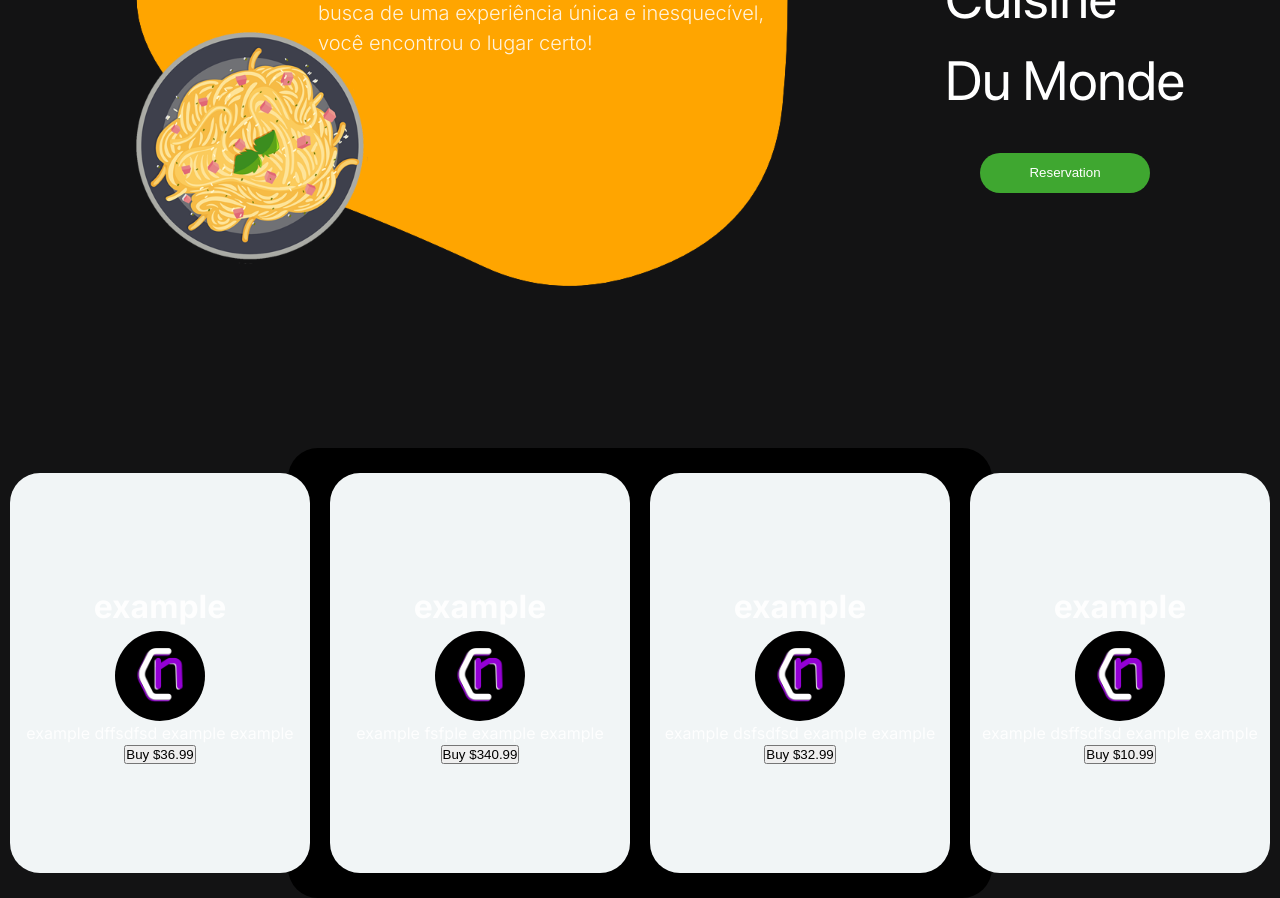
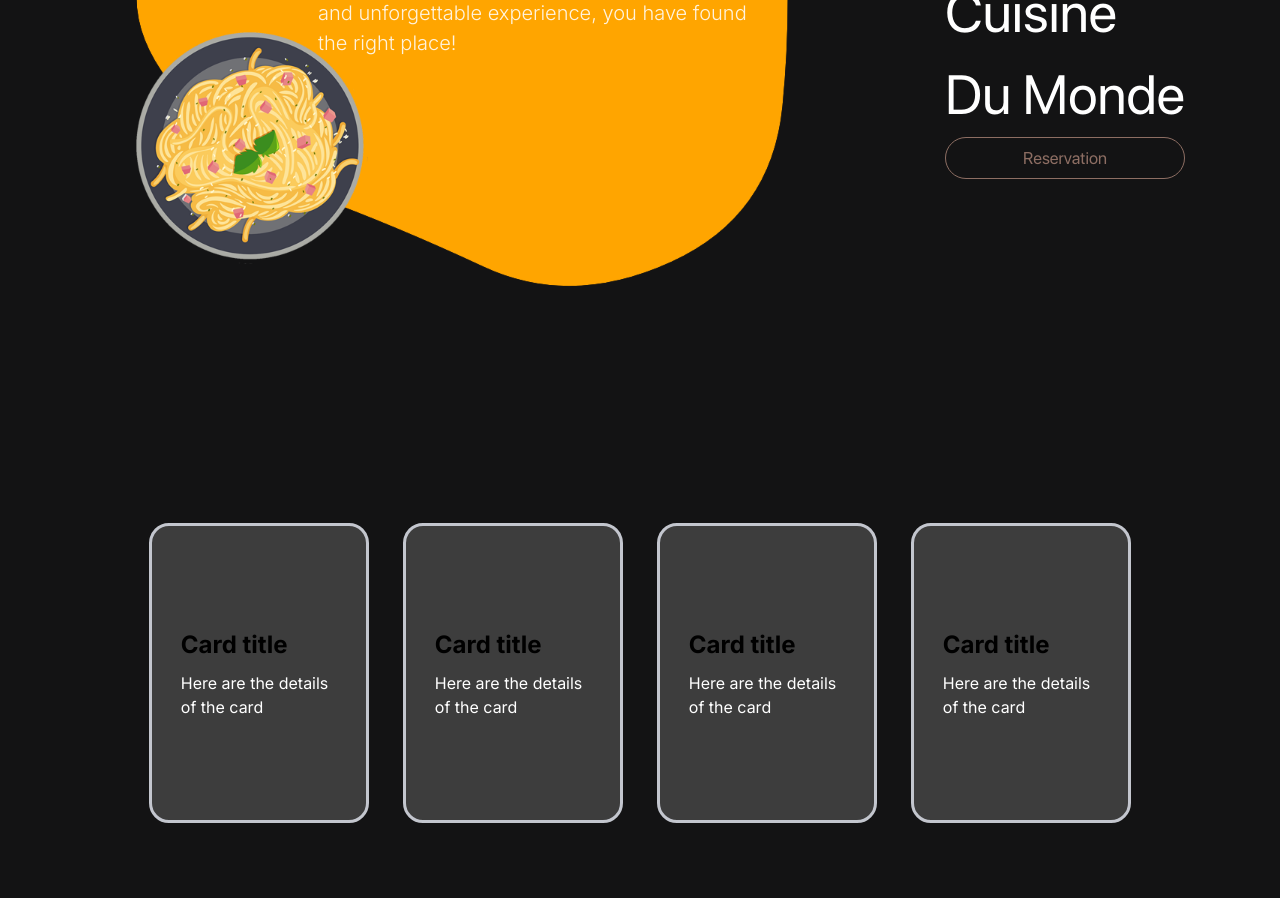
Before and after one commit to caioneves05/saveur-divine, a React (Vite) app: page / in a window 1280 px wide. Shown: the part 480-1378 px from the top of the page. Built offline with nearby package versions, Linux system fonts and the light colour scheme.

Commit message:
Updating new styles in Menu and Reservation.

```diff
--- a/package.json
+++ b/package.json
@@ -14,7 +14,9 @@
     "node-sass": "^9.0.0",
     "react": "^18.2.0",
     "react-dom": "^18.2.0",
-    "react-icons": "^4.9.0"
+    "react-hook-form": "^7.45.1",
+    "react-icons": "^4.9.0",
+    "react-modal": "^3.16.1"
   },
   "devDependencies": {
     "@types/react": "^18.0.37",
--- a/src/components/Carousel/Carousel.module.scss
+++ /dev/null
@@ -1,30 +0,0 @@
-.container{
-    display: flex;
-    flex-direction: row;
-    justify-content: center;
-    align-items: center;
-    width: 55%;
-    height: 450px;
-    margin: auto;
-    margin-top: 70px;
-    background-color: rgb(0, 0, 0);
-    border-radius: 30px;
-
-
-    .card{
-        display: flex;
-        flex-direction: column;
-        justify-content: center;
-        align-items: center;
-        background-color: #F1F5F6;
-        border-radius: 30px;
-        width: 300px;
-        height: 400px;
-        margin: 10px;
-    }
-
-    img{
-        width: 30%;
-        border-radius: 100%;
-    }
-}
--- a/src/components/Header/Header.jsx
+++ b/src/components/Header/Header.jsx
@@ -1,6 +1,6 @@
 import style from './Header.module.scss'
 import svgBuble from '../../assets/images/blob.png'
-import Modal from '../Modal/Modal'
+import Reserve from '../Reserve/Reserve'
 import { useState, useEffect } from 'react'
 import { useSpring, animated } from '@react-spring/web'
 
@@ -32,8 +32,10 @@ const Header = () => {
                         <img src={svgBuble} alt="" className={style.imgBuble}/>
 
                         <div className={style.description}>
-                            <h1>Descubra o sabor do mundo inteiro com apenas um clique!</h1>
-                            <h2>Bem-vindo ao Saveur Divine, o destino gastronômico que irá transportar você para um mundo de delícias culinárias. Se você está em busca de uma experiência única e inesquecível, você encontrou o lugar certo!</h2>
+                            <h1>Discover the taste of the whole world with just one click!</h1>
+                            <h2>
+                                Welcome to Saveur Divine, the culinary destination that will transport you to a world of culinary delights. If you are looking for a unique and unforgettable experience, you have found the right place!
+                            </h2>
                         </div>
 
                     </div>
@@ -45,10 +47,10 @@ const Header = () => {
                             <h1>Du Monde</h1>
                         </div>
 
-                        <button onClick={() => setOpen(!open)}>Reservation</button>
+                        <button onClick={() => setOpen(!open)}><span>Reservation</span></button>
                     </div>
                 </header>
-                <Modal isOpen={open} actionName='reservation' setOpen={setOpen}/>
+                <Reserve isOpen={open} actionName='reservation' setOpen={setOpen}/>
             </animated.div>
         </>
     )
--- a/src/components/Header/Header.module.scss
+++ b/src/components/Header/Header.module.scss
@@ -48,6 +48,7 @@
             font-size: 20px;
             text-align: left;
             font-weight: 300;
+            text-shadow: rgba(99, 99, 99, 0.2) 0px 2px 8px 0px;
         }
     }
 
@@ -64,22 +65,55 @@
             top: 100%;
         }
 
-        .box, button {
-            color: white;
-            background-color: #3fa730;
+        button {
+            background: transparent;
+            position: relative;
+            padding: 10px 10px;
+            display: flex;
+            align-items: center;
+            font-size: 17px;
+            font-weight: 600;
             text-decoration: none;
-            border: none;
-            margin: auto;
-            margin-top: 30px;
-            width: 170px;
-            height: 40px;
-            border-radius: 40px;
+            cursor: pointer;
+            border: 1px solid #8D6E63;
+            border-radius: 25px;
+            outline: none;
+            overflow: hidden;
+            color: #8D6E63;
+            transition: color 0.3s 0.1s ease-out;
+            text-align: center;
         }
 
-        .box,  button:hover {
-            cursor: pointer;
-            background-color: #18600d;
-            transition: 0.6s;
+        button span {
+            font-family: SFpro;
+            margin: auto;
+        }
+
+        button::before {
+            position: absolute;
+            top: 0;
+            left: 0;
+            right: 0;
+            bottom: 0;
+            margin: auto;
+            content: '';
+            border-radius: 50%;
+            display: block;
+            width: 20em;
+            height: 20em;
+            left: -5em;
+            text-align: center;
+            transition: box-shadow 0.5s ease-out;
+            z-index: -1;
+        }
+
+        button:hover {
+            color: #fff;
+            border: 1px solid #8D6E63;
+        }
+
+        button:hover::before {
+            box-shadow: inset 0 0 0 10em #8D6E63
         }
 
     }
--- a/src/components/Carousel/Carousel.jsx
+++ b/src/components/Menu/Menu.jsx
@@ -1,11 +1,11 @@
-import style from './Carousel.module.scss'
+import style from './Menu.module.scss'
 import img from '../../assets/images/logo.jpg'
 
-const Carousel = () => {
+const Menu = () => {
 
-    const menu = [
+    const items = [
         {
-            name: 'example',
+            name: 'Torta de frango',
             price: 36.99,
             description: 'example dffsdfsd example example',
             img: img
@@ -30,13 +30,14 @@ const Carousel = () => {
         }
     ]
 
-    const cardDish = menu.map((item, index) => (
+    const cardDish = items.map((item, index) => (
         <div key={index}>
             <div className={style.card}>
-                <h1>{item.name}</h1>
-                <img src={item.img} alt="" />
-                <p>{item.description}</p>
-                <button>Buy ${item.price}</button>
+                <div className={style.cardDetails}>
+                    <p className={style.textTitle}>Card title</p>
+                    <p className={style.textBody}>Here are the details of the card</p>
+                </div>
+                <button className={style.cardButton}>$ {item.price}</button>
             </div>
         </div>
     ))
@@ -48,4 +49,4 @@ const Carousel = () => {
     )
 }
 
-export default Carousel
+export default Menu
--- /dev/null
+++ b/src/components/Menu/Menu.module.scss
@@ -0,0 +1,71 @@
+.container{
+    display: flex;
+    flex-direction: row;
+    justify-content: center;
+    align-items: center;
+    width: 90%;
+    height: 450px;
+    margin: auto;
+    margin-top: 70px;
+    border-radius: 30px;
+
+
+   .card {
+    width: 220px;
+    height: 300px;
+    border-radius: 20px;
+    background: #3d3d3d;
+    position: relative;
+    padding: 1.8rem;
+    border: 3px solid #c3c6ce;
+    transition: 0.5s ease-out;
+    overflow: visible;
+    margin: 17px;
+    }
+
+    .cardDetails {
+    color: black;
+    height: 100%;
+    gap: .5em;
+    display: grid;
+    place-content: center;
+    }
+
+    .cardButton {
+    transform: translate(-50%, 125%);
+    width: 60%;
+    border-radius: 1rem;
+    border: none;
+    background-color: #4CAF50;
+    color: #fff;
+    font-size: 1rem;
+    padding: .5rem 1rem;
+    position: absolute;
+    left: 50%;
+    bottom: 0;
+    opacity: 0;
+    transition: 0.3s ease-out;
+    }
+
+    .textBody {
+    color: white;
+    }
+
+    /*Text*/
+    .textTitle {
+    color: black;
+    font-size: 1.5em;
+    font-weight: bold;
+    }
+
+    /*Hover*/
+    .card:hover {
+    border-color: #4CAF50;
+    box-shadow: 0 4px 18px 0 rgba(0, 0, 0, 0.25);
+    }
+
+    .card:hover .cardButton {
+    transform: translate(-50%, 50%);
+    opacity: 1;
+    }
+}
--- a/src/components/NavBar/NavBar.jsx
+++ b/src/components/NavBar/NavBar.jsx
@@ -1,7 +1,7 @@
+import Reserve from '../Reserve/Reserve'
 import style from './Navbar.module.scss'
-import { FaShoppingCart } from 'react-icons/fa'
 
-const Navbar = () => {
+const Navbar = ({ setOpen }) => {
    return(
       <nav className={style.nav}>
         <div className={style.name}>
@@ -10,12 +10,11 @@ const Navbar = () => {
         </div>
 
         <div className={style.links}>
-            <a href="http://" target="_blank" rel="noopener noreferrer">Home</a>
             <a href="http://" target="_blank" rel="noopener noreferrer">Menu</a>
             <a href="http://" target="_blank" rel="noopener noreferrer">Contact us</a>
-            <button className={style.cartButton}> < FaShoppingCart size={27} /> </button>
-            <button className={style.loginButton}>Log in</button>
+            <button className={style.loginButton} onClick={() => setOpen(!open)}>Log in</button>
         </div>
+        <Reserve />
       </nav>
    )
 }
--- a/src/components/NavBar/Navbar.module.scss
+++ b/src/components/NavBar/Navbar.module.scss
@@ -42,19 +42,13 @@ $primaryColor: orange;
         border: none;
     }
 
-    .cartButton:hover{
-        transition: 0.5s;
-        color: rgb(255, 145, 0);
-        cursor: pointer;
-    }
-
     .loginButton{
         width: 90px;
         height: 40px;
         border-radius: 30px;
+        background-color: rgba(0, 0, 0, 0);
         border: none;
-        background-color: whitesmoke;
-        color: black;
+        color: $primaryColor;
         font-family: Quicksand;
         font-size: 18px;
         font-weight: 700;
@@ -62,7 +56,6 @@ $primaryColor: orange;
 
     .loginButton:hover {
         color: white;
-        background-color: $primaryColor;
         transition: 0.4s;
         cursor: pointer;
     }
--- a/src/components/Modal/Modal.module.scss
+++ b/src/components/Reserve/Reserve.module.scss
@@ -10,7 +10,7 @@
 }
 
 .background {
-    background-color: rgba(0, 0, 0, 0.900);
+    background-color: rgba(0, 0, 0, 0.966);
     position: fixed;
     display: flex;
     flex-direction: column;
@@ -71,9 +71,10 @@
             padding: 30px;
             border-radius: 20px;
             margin-left: 60px;
+            box-shadow: rgba(99, 99, 99, 0.2) 0px 2px 8px 0px;
 
             input{
-                background-color: #F1F5F6;
+                background-color: #c3c3c3;
                 color: #000000ba;
                 font-family: SFpro;
                 font-size: 15px;
--- a/src/pages/HomePage.jsx
+++ b/src/pages/HomePage.jsx
@@ -1,4 +1,4 @@
-import Carousel from "../components/Carousel/Carousel"
+import Menu from "../components/Menu/Menu"
 import Header from "../components/Header/Header"
 import Navbar from "../components/NavBar/navBar"
 
@@ -9,7 +9,7 @@ const HomePage = () => {
         <>
             <Navbar />
             <Header />
-            <Carousel />
+            <Menu />
         </>
     )
 }
```
Also changed, not shown: src/components/Reserve/Reserve.jsx (renamed from src/components/Modal/Modal.jsx, +15 -10 lines), 1 other file (tests, documents, lock files or other folders).
